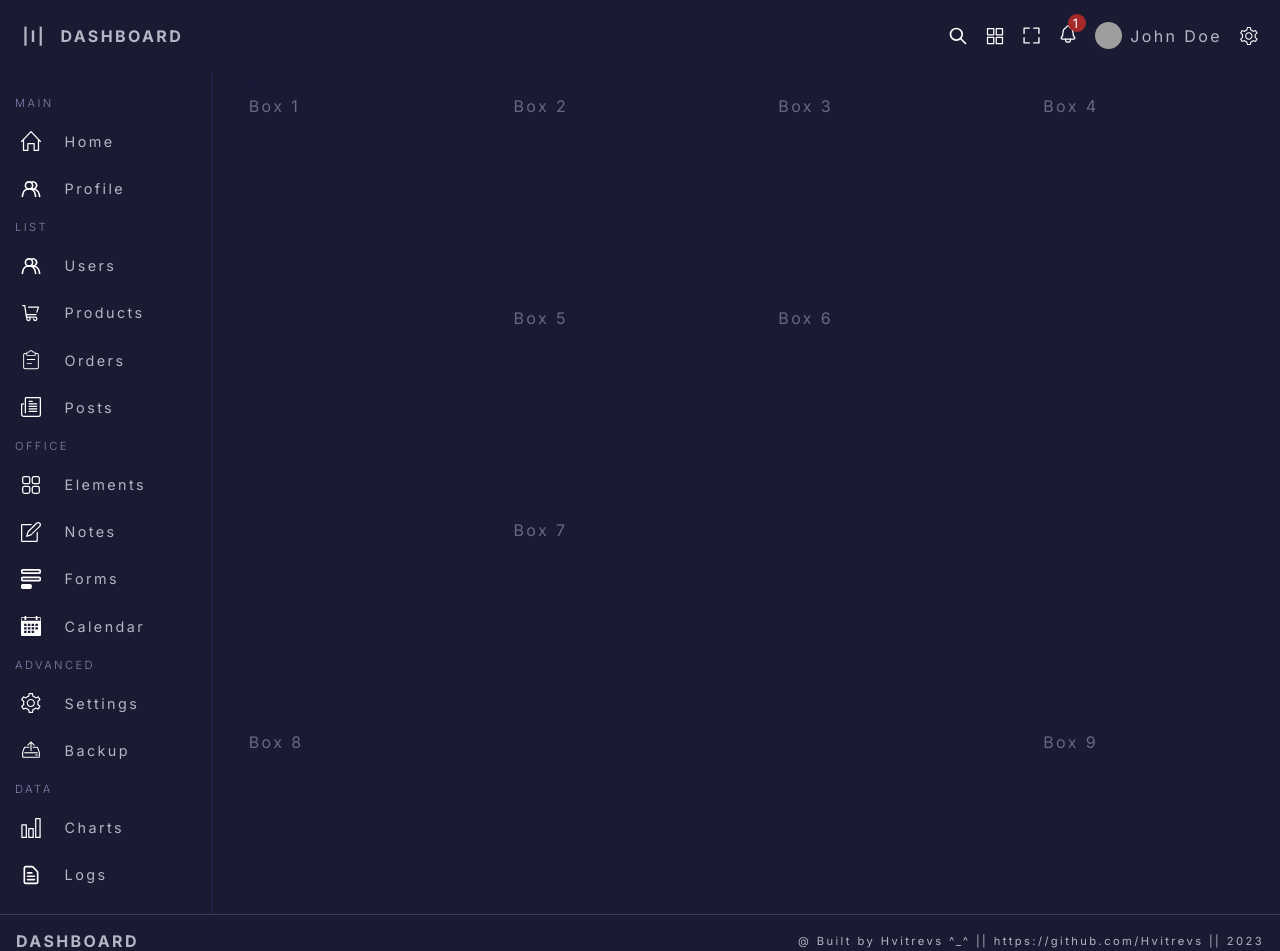
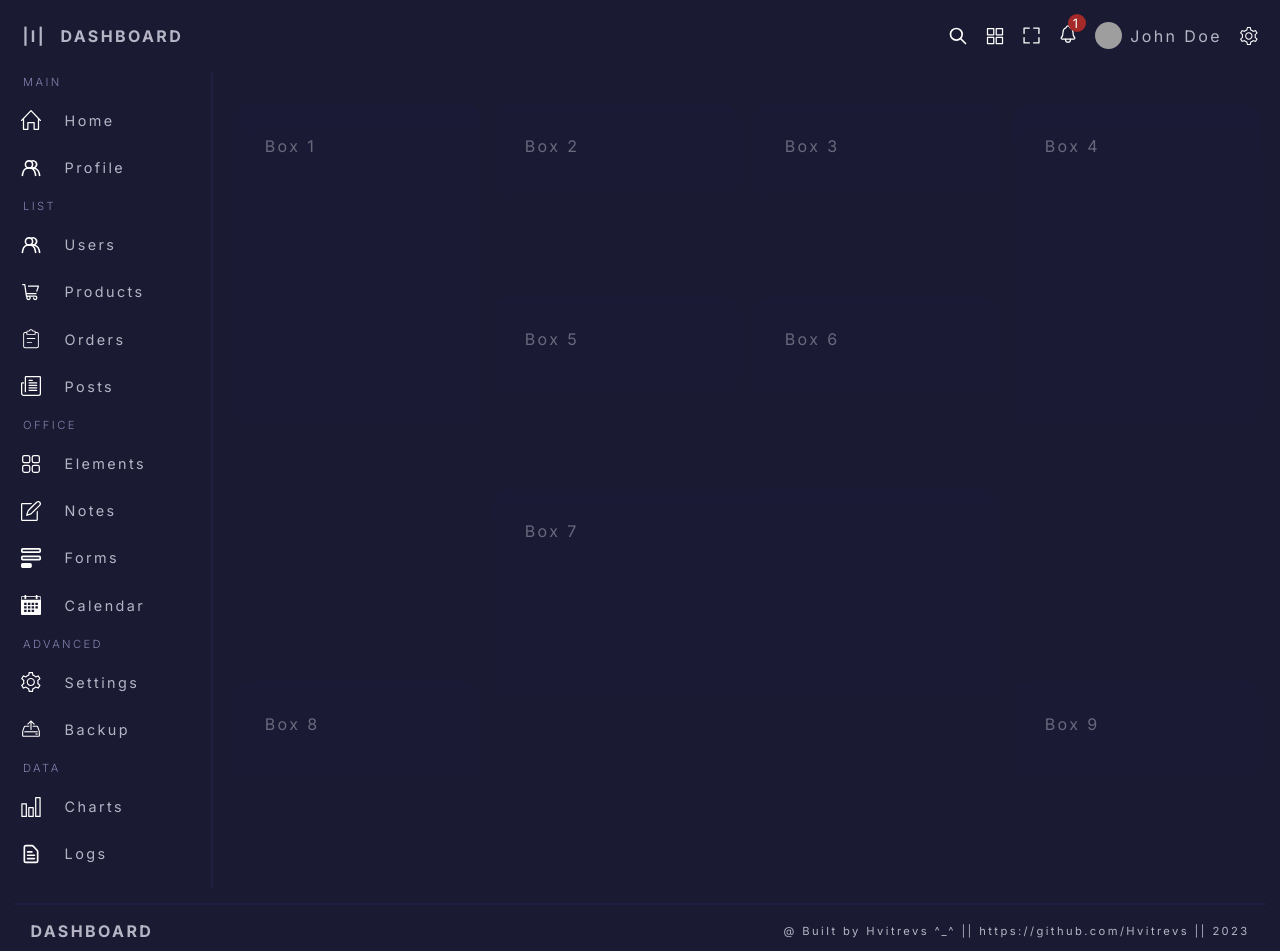
Before and after one commit to Hvitrevs/Sales-dashboard, a React (Vite) app in the folder react-admin-ui/: page / in a window 1280 px wide. Built offline with nearby package versions, Linux system fonts and the light colour scheme; grey boxes are pictures that could not be loaded.

Commit message:
ui fixing

```diff
--- a/react-admin-ui/src/components/footer/footer.scss
+++ b/react-admin-ui/src/components/footer/footer.scss
@@ -1,3 +1,5 @@
+@import "../../styles/variables.scss";
+
 .footer {
     display: flex;
     align-items: center;
@@ -5,7 +7,9 @@
     padding-top: 1rem;
     padding-left: 1rem;
     padding-right: 1rem;
-    border-top: 0.08rem solid rgba(175, 182, 234, 0.226);
+    border-top: 2px solid $soft-bg;
+    margin-left: 0.9rem;
+    margin-right: 0.9rem;
 
     span{
 
--- a/react-admin-ui/src/components/menu/menu.scss
+++ b/react-admin-ui/src/components/menu/menu.scss
@@ -5,7 +5,6 @@
 .menu {
 
     .item {
-        margin-top: 1rem;
         display: flex;
         flex-direction: column;
         gap: 1rem;
@@ -16,6 +15,7 @@
     }
 
     .title{
+        margin-left: 0.5rem;
         font-size: 0.7rem;
         font-weight: 300;
         color: hsl(240, 22%, 60%);
--- a/react-admin-ui/src/pages/home/home.scss
+++ b/react-admin-ui/src/pages/home/home.scss
@@ -1,12 +1,13 @@
 .home {
     display: grid;
-    gap: 2rem;
+    gap: 0.8rem;
     grid-template-columns: repeat(4, 1fr);
     grid-auto-rows: minmax(180px, auto);
 
 
     .box{
-        padding: 1rem;
+        margin-top: 1.5rem;
+        padding: 2rem;
         border-radius: 1rem;
         background-image: linear-gradient(to bottom, hsla(240, 41%, 18%, 0.531),hsla(240, 30%, 17%, 0.056) ) ;
         opacity: 50%;
--- a/react-admin-ui/src/styles/global.scss
+++ b/react-admin-ui/src/styles/global.scss
@@ -40,8 +40,9 @@ a {
 .menuContainer {
 
   width: 250px;
-  padding: 8px 15px;
+  padding: 3px 15px;
   border-right: 2px solid $soft-bg;
+  margin-bottom: 0.9rem;
 
   @media screen and (max-width: 768pxx) {
     margin-left: -2rem;
```
